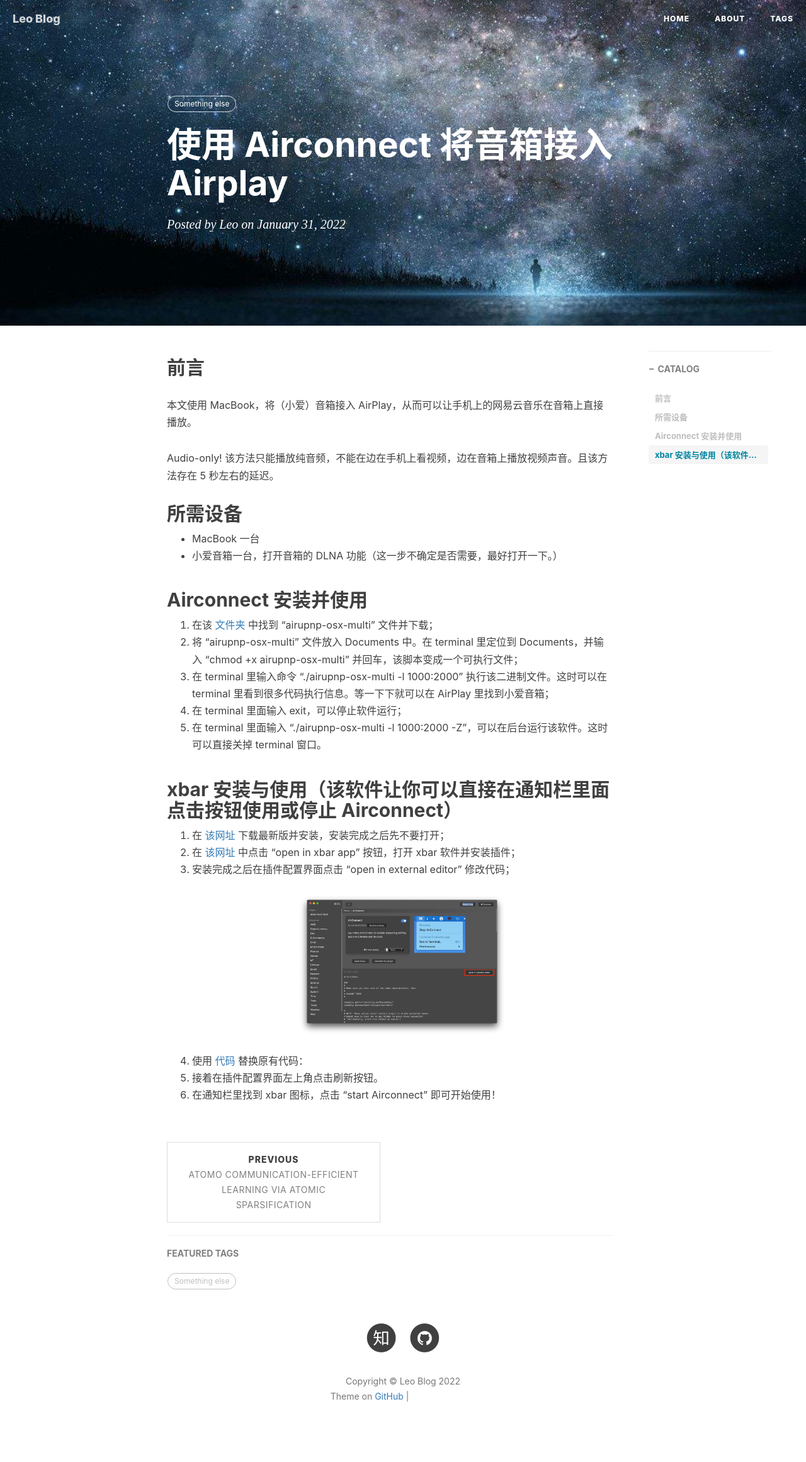
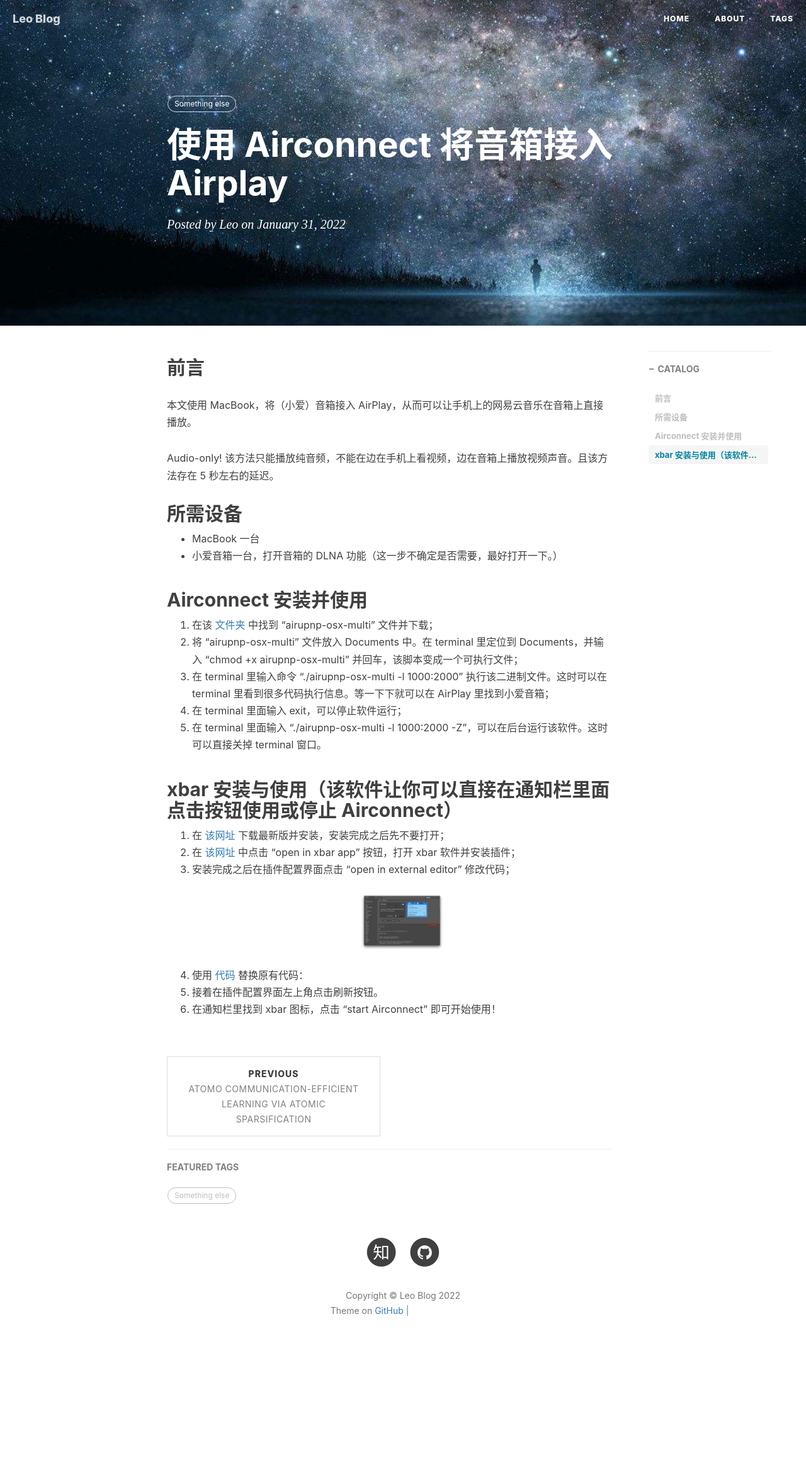
Before and after one commit to derek1998/derek1998.github.io, a Jekyll site: the page built from _posts/2022-01-31-Airconnect.md, in a window 1280 px wide. Shown: the whole page at 63% size. Built offline with Jekyll 4.4.1, drawn with Linux system fonts in a browser that asks for light colours; nearby versions of some CDN libraries; comment, search, counter and statistics services are not loaded; after the commit the page ends 2185 px from its top, so only the background shows below that; grey boxes are pictures that could not be loaded.

Commit message:
Update 2022-01-31-Airconnect.md

```diff
--- a/_posts/2022-01-31-Airconnect.md
+++ b/_posts/2022-01-31-Airconnect.md
@@ -33,7 +33,7 @@ tags:
 1. 在 [该网址](https://github.com/matryer/xbar/releases) 下载最新版并安装，安装完成之后先不要打开；
 2. 在 [该网址](https://xbarapp.com/docs/plugins/Music/airconnect.1d.sh.html) 中点击 "open in xbar app" 按钮，打开 xbar 软件并安装插件；
 3. 安装完成之后在插件配置界面点击 “open in external editor” 修改代码；
-<img src="https://github.com/derek1998/derek1998.github.io/blob/main/figures/plugin.png" width="50%">
+<img src="https://github.com/derek1998/derek1998.github.io/blob/main/figures/plugin.png" width="20%">
 
 4. 使用 [代码](https://github.com/derek1998/derek1998.github.io/blob/main/src/xbar_plugin.txt) 替换原有代码：
 5. 接着在插件配置界面左上角点击刷新按钮。
```
